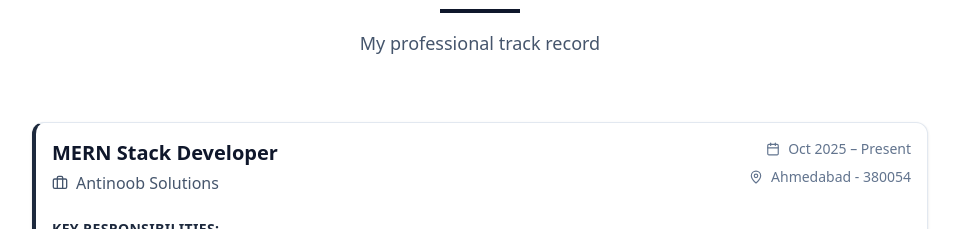
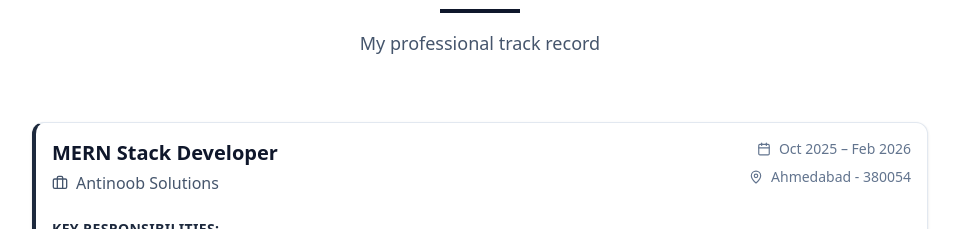
Before and after one commit to Aashish518/portfolio, a React (Vite) app in the folder portfolio/: page / in a window 1280 px wide. Shown: the part 3460-3689 px from the top of the page, without its empty margins (160-1119 px from the left). Built offline with nearby package versions, Linux system fonts and the light colour scheme.

Commit message:
Update employment period for MERN Stack Developer role in Experience component

```diff
--- a/portfolio/src/components/Experience.jsx
+++ b/portfolio/src/components/Experience.jsx
@@ -9,7 +9,7 @@ const Experience = () => {
             title: 'MERN Stack Developer',
             company: 'Antinoob Solutions',
             location: 'Ahmedabad - 380054',
-            period: 'Oct 2025 – Present',
+            period: 'Oct 2025 – Feb 2026',
             responsibilities: [
                 'Built full-stack web applications using MongoDB, Express.js, React.js, and Node.js',
                 'Implemented efficient frontend state management with Redux Toolkit, Zustand, and TanStack Query (React Query) for API caching and synchronization',
```
